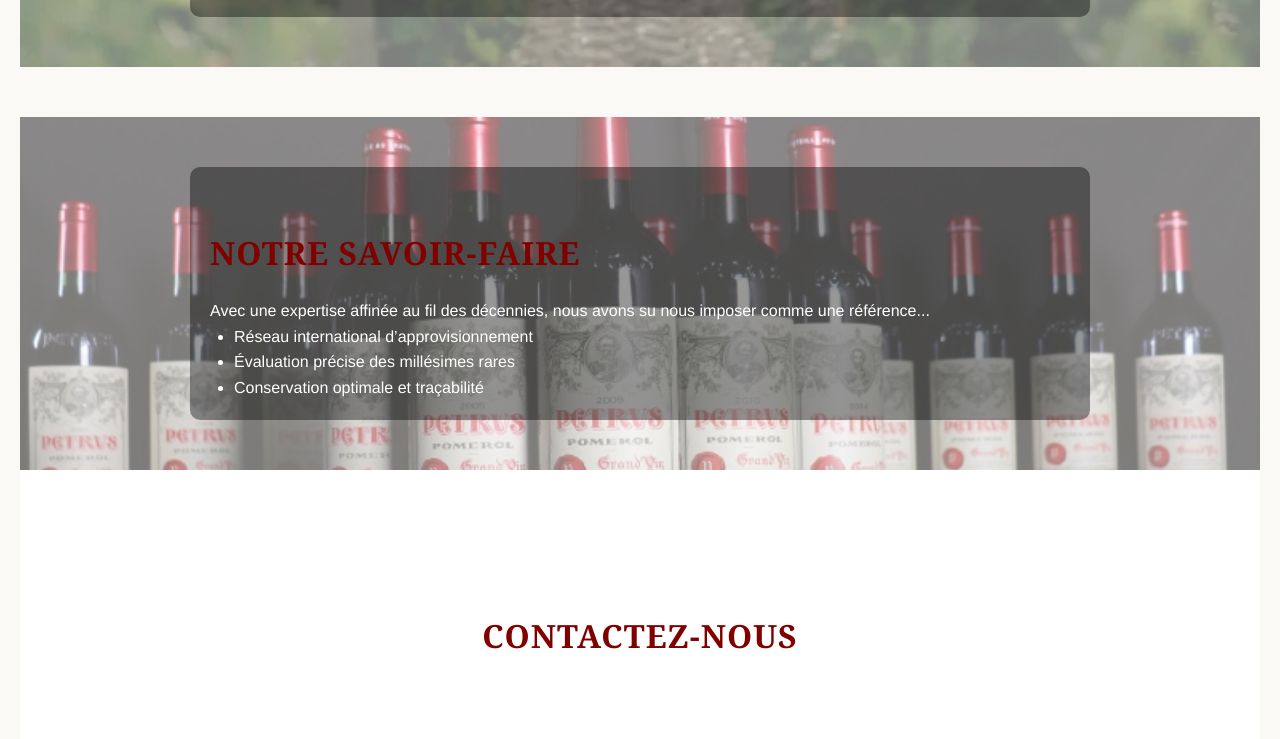
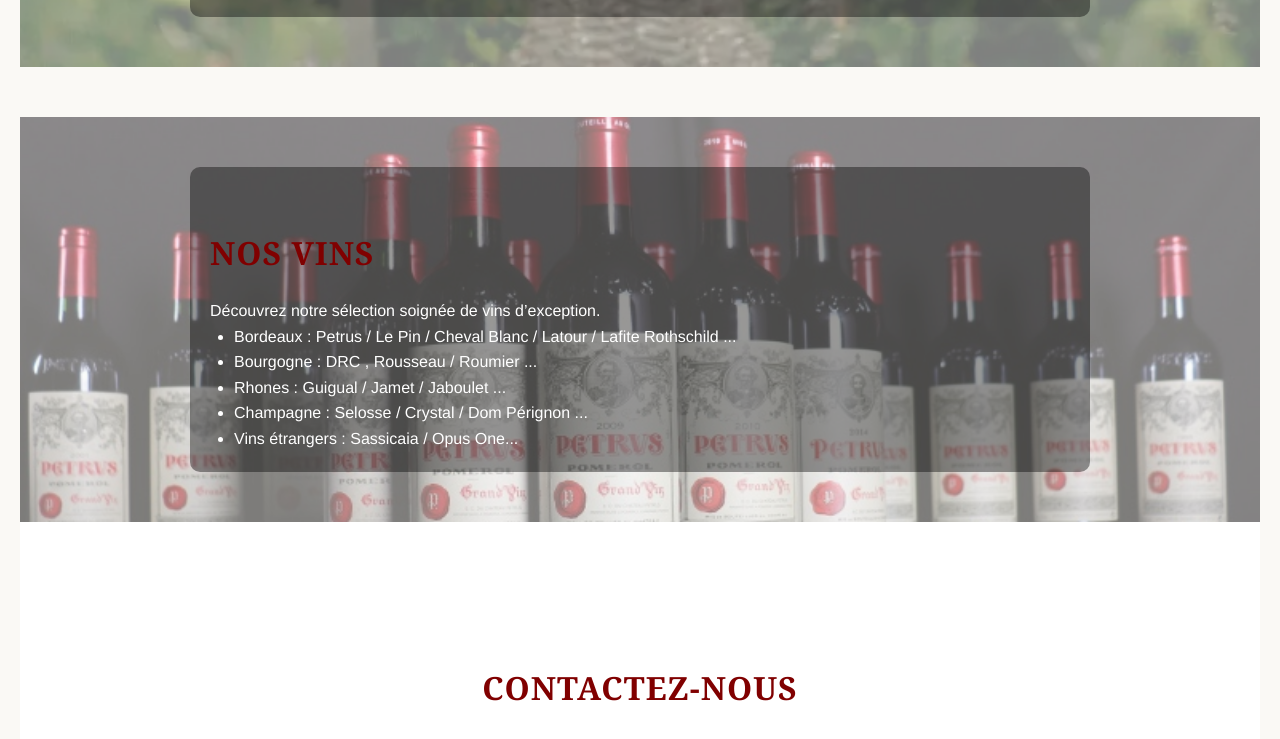
Before and after one commit to AntoineMarchive/elixiwineselection, a website: page index.html in a window 1280 px wide. Shown: the part 1435-2174 px from the top of the page. Drawn offline with Linux system fonts and the light colour scheme.

Commit message:
small modification for link "wines"

```diff
--- a/index.html
+++ b/index.html
@@ -66,21 +66,21 @@
             </div>
         </section>
 
-       <section class="expertise-container">
-  <img src="assets/icons/pictures/verticale_petrus.jpg" alt="Expertise" class="background-image">
+        <section class="expertise-container">
+            <img src="assets/icons/pictures/verticale_petrus.jpg" alt="Verticle de Petrus" class="background-image">
 
-  <div class="expertise-content">
-    <h2>Notre savoir-faire</h2>
-    <p>Avec une expertise affinée au fil des décennies, nous avons su nous imposer comme une référence...</p>
-
-    <ul>
-      <li>Réseau international d’approvisionnement</li>
-      <li>Évaluation précise des millésimes rares</li>
-      <li>Conservation optimale et traçabilité</li>
-    </ul>
-  </div>
-</section>
-
+            <div class="expertise-content" id="wines">
+            <h2>Nos Vins</h2>
+            <p>Découvrez notre sélection soignée de vins d’exception.</p>
+            <ul>
+                <li>Bordeaux : Petrus / Le Pin / Cheval Blanc / Latour / Lafite Rothschild ... </li>
+                <li>Bourgogne : DRC , Rousseau / Roumier ...</li>
+                <li>Rhones : Guigual / Jamet / Jaboulet ... </li>
+                <li>Champagne : Selosse / Crystal / Dom Pérignon ...</li>
+                <li>Vins étrangers : Sassicaia / Opus One... </li>
+            </ul>
+        </div>
+        </section>
 
         <section class="contact" id="contact">
   <div class="contact-wrapper">
```
Also changed, not shown: indexEnglish.html (+15 -7 lines).
